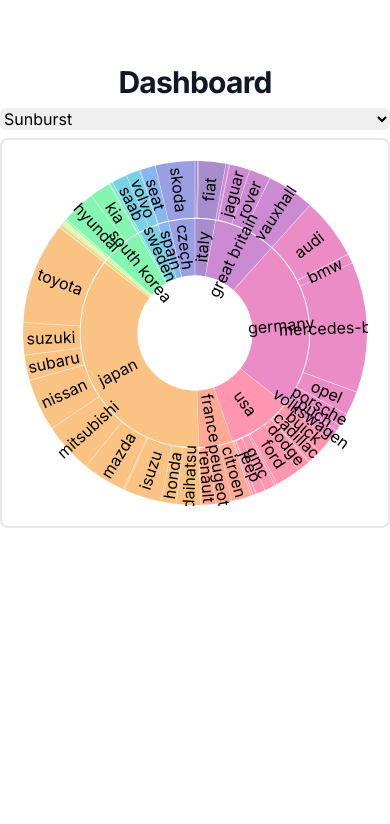
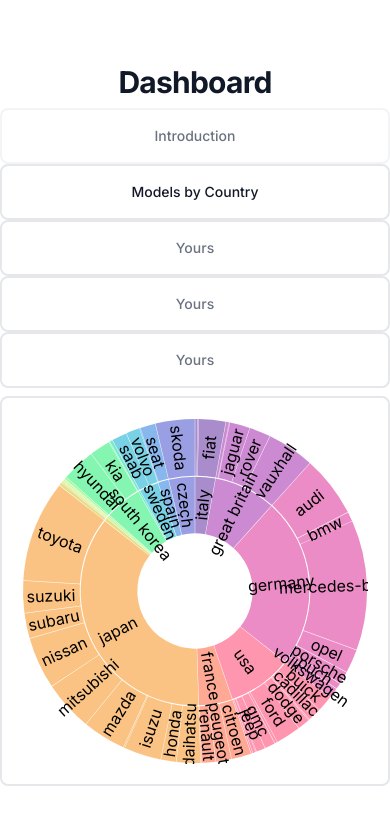
Before and after one commit to neosh11/VA2, a Next.js app: page / in a window 390 px wide. Shown: the top 824 px of the page. Built offline with nearby package versions, Linux system fonts and the light colour scheme.

Commit message:
update structure

```diff
--- a/app/page.js
+++ b/app/page.js
@@ -20,36 +20,19 @@
 
 
 const tabs = [
-  { name: "intro", id: "intro" },
-  { name: "Sunburst", id: "sunburst" },
+  { name: "Introduction", id: "intro" },
+  { name: "Models by Country", id: "sunburst" },
   { name: "Yours", id: "yours" },
-
   { name: "Yours", id: "yours" },
   { name: "Yours", id: "yours" },
 ];
 
-function Navigation({ selectedTab = "sunburst", setselectedTab }) {
+function Navigation({ selectedTab = "intro", setselectedTab }) {
   return (
     <div>
-      <div className="sm:hidden">
-        <label htmlFor="tabs" className="sr-only">
-          Select a tab
-        </label>
-        {/* Use an "onChange" listener to redirect the user to the selected tab URL. */}
-        <select
-          id="tabs"
-          name="tabs"
-          className="block w-full rounded-md border-gray-300 focus:border-indigo-500 focus:ring-indigo-500"
-          defaultValue={tabs.find((tab) => tab.id == selectedTab).name}
-        >
-          {tabs.map((tab) => (
-            <option key={tab.name}>{tab.name}</option>
-          ))}
-        </select>
-      </div>
-      <div className="hidden sm:block">
+      <div>
         <nav
-          className="isolate divide-gray-200 rounded-lg shadow grid grid-cols-2"
+          className="isolate divide-gray-200 grid grid-cols-1 md:grid-cols-2"
           aria-label="Tabs"
         >
           {tabs.map((tab, tabIdx) => (
```
